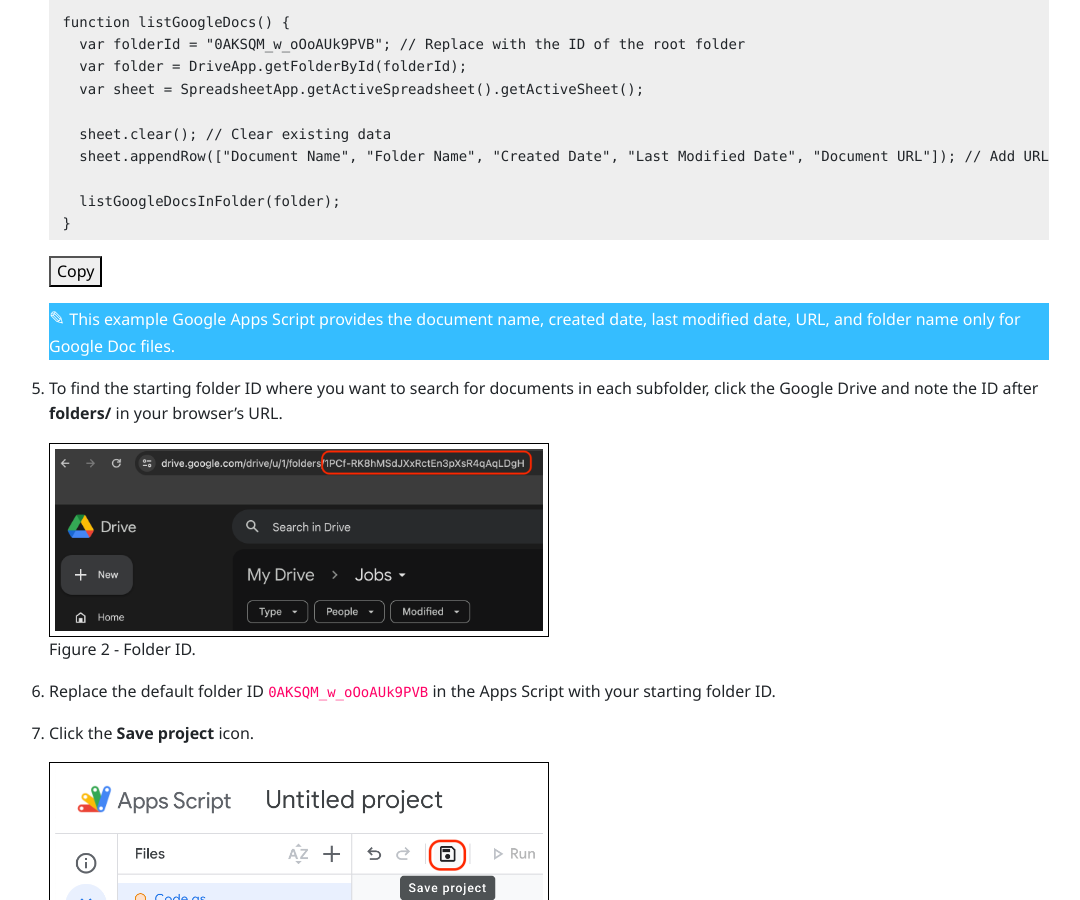
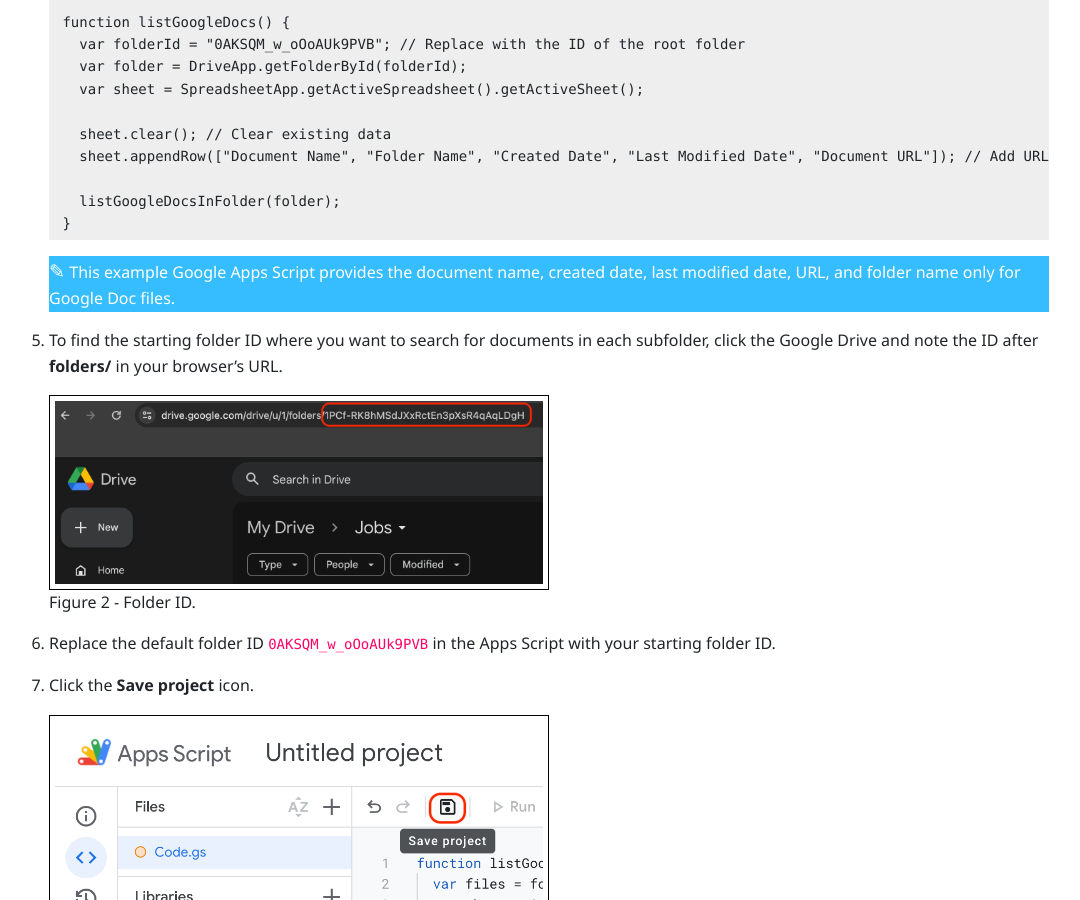
Before and after one commit to stumblefiend/jeremy.pugh, a Jekyll site: the page built from assets/scripts/google-drive-content-review.md, in a window 1280 px wide and 900 px high, scrolled down 1891 px. Shown: the whole window, without its empty margins (111-1191 px from the left). Built offline with Jekyll 4.4.1, drawn with Linux system fonts in a browser that asks for light colours; nearby versions of some CDN libraries; our own code applies the rules of GitHub Pages for plain Markdown files.

Commit message:
Update google-drive-content-review.md

````diff
--- a/assets/scripts/google-drive-content-review.md
+++ b/assets/scripts/google-drive-content-review.md
@@ -51,6 +51,7 @@
 4. Copy and paste the following code into the Apps Script:
 
     {% include codeHeader.html %}
+
     ```javascript
     function listGoogleDocsInFolder(folder) {
       var files = folder.getFilesByType(MimeType.GOOGLE_DOCS); // Only looking at Documents, not spreadsheets, presentations, etc
@@ -88,7 +89,6 @@
       listGoogleDocsInFolder(folder);
     }
     ```
-    <button class="copy-button" data-clipboard-target=".code-block">Copy</button>
 
     <div class="alert-cyan">
       <p><span style="font-size:larger;">✎</span>
````
